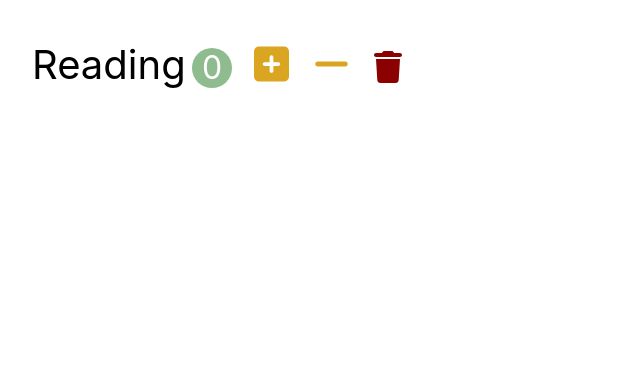
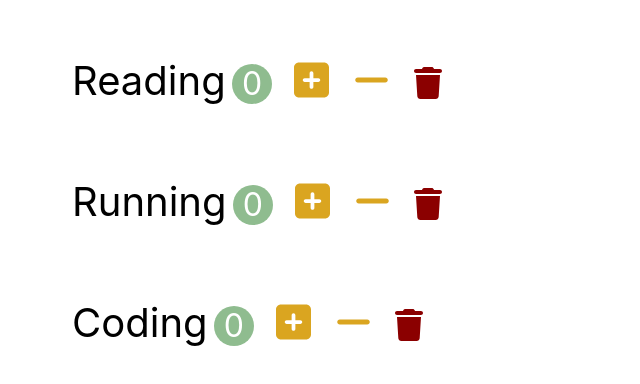
Before and after one commit to sinde530/project, a React (Create React App) app in the folder react/dream-coding/: page / in a window 1280 px wide. Shown: the top 384 px of the page, without its empty margins (0-640 px from the left). Built offline with nearby package versions, Linux system fonts and the light colour scheme.

Commit message:
key값으로 불러오기

```diff
--- a/react/dream-coding/src/App.js
+++ b/react/dream-coding/src/App.js
@@ -1,12 +1,12 @@
 import './App.css';
-import Habit from './components/Habit';
+import ListItem from './components/ListItem';
 
 function App() {
 
   // 비지니스 로직
   return (
     <div className="App">
-      <Habit />
+      <ListItem />
     </div>
   );
 }
--- a/react/dream-coding/src/components/Habit.js
+++ b/react/dream-coding/src/components/Habit.js
@@ -16,10 +16,13 @@ export default class Habit extends Component {
     }
 
     render() {
+        console.log(this.props);
+        // const habitName = this.props.list.name;
+        const { name, count } = this.props.list;
         return (
             <div className="habit-container">
-                <span className="habit-name">Reading</span>
-                <span className="habit-count">{this.state.count}</span>
+                <span className="habit-name">{name}</span>
+                <span className="habit-count">{count}</span>
                 <button
                     className="habit-button habit-increase"
                     onClick={this.handleIncrement}
--- /dev/null
+++ b/react/dream-coding/src/components/ListItem.js
@@ -0,0 +1,31 @@
+import React, { Component } from "react";
+import Habit from "./Habit";
+
+export default class ListItem extends Component {
+    state = {
+        // 배열 데이터
+        lists: [
+            { id: 1, name: 'Reading', count: 0 },
+            { id: 2, name: 'Running', count: 0 },
+            { id: 3, name: 'Coding', count: 0 },
+        ]
+    }
+
+    render() {
+
+        return (
+            <div>
+                <ul>
+                    {this.state.lists.map(list => (
+                        // list 데이터 key값 전달
+                        <Habit
+                            key={list.id}
+                            list={list}
+                        />
+                    ))}
+                </ul>
+
+            </div>
+        )
+    }
+}
```
